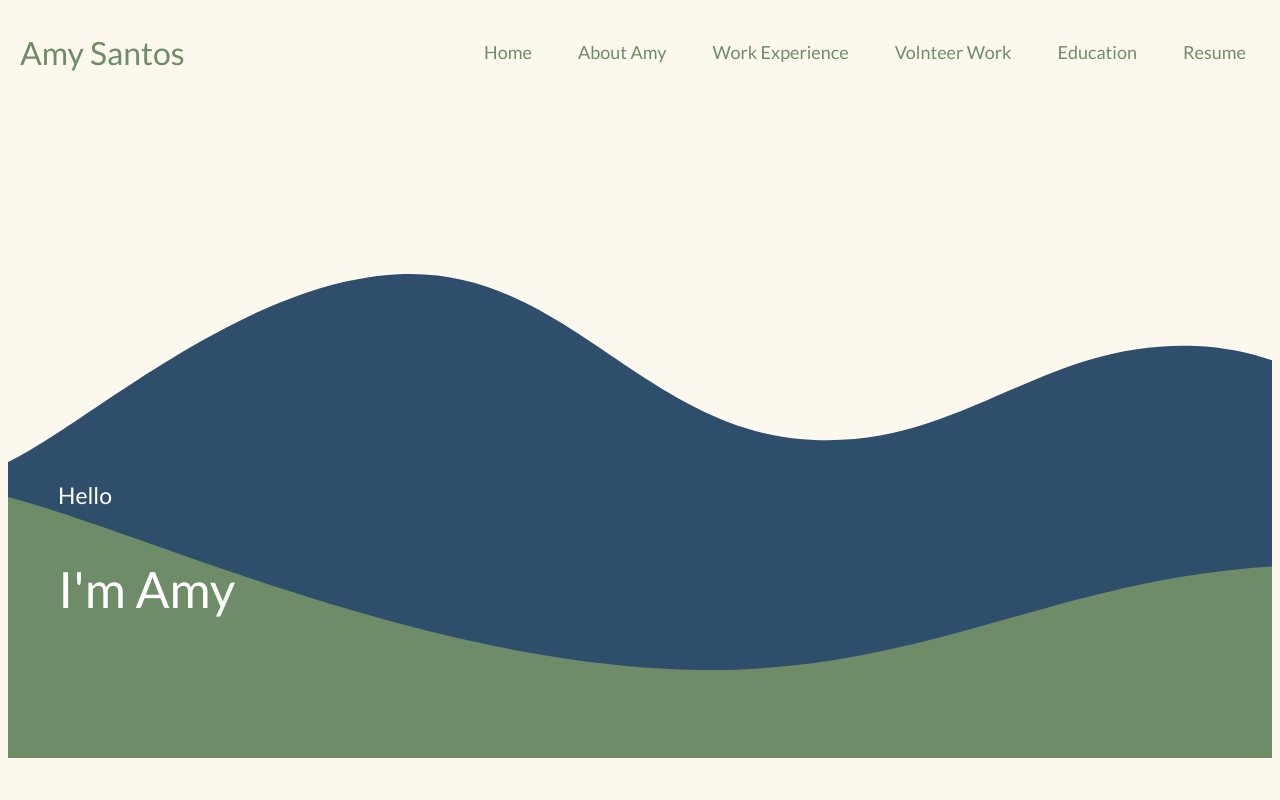
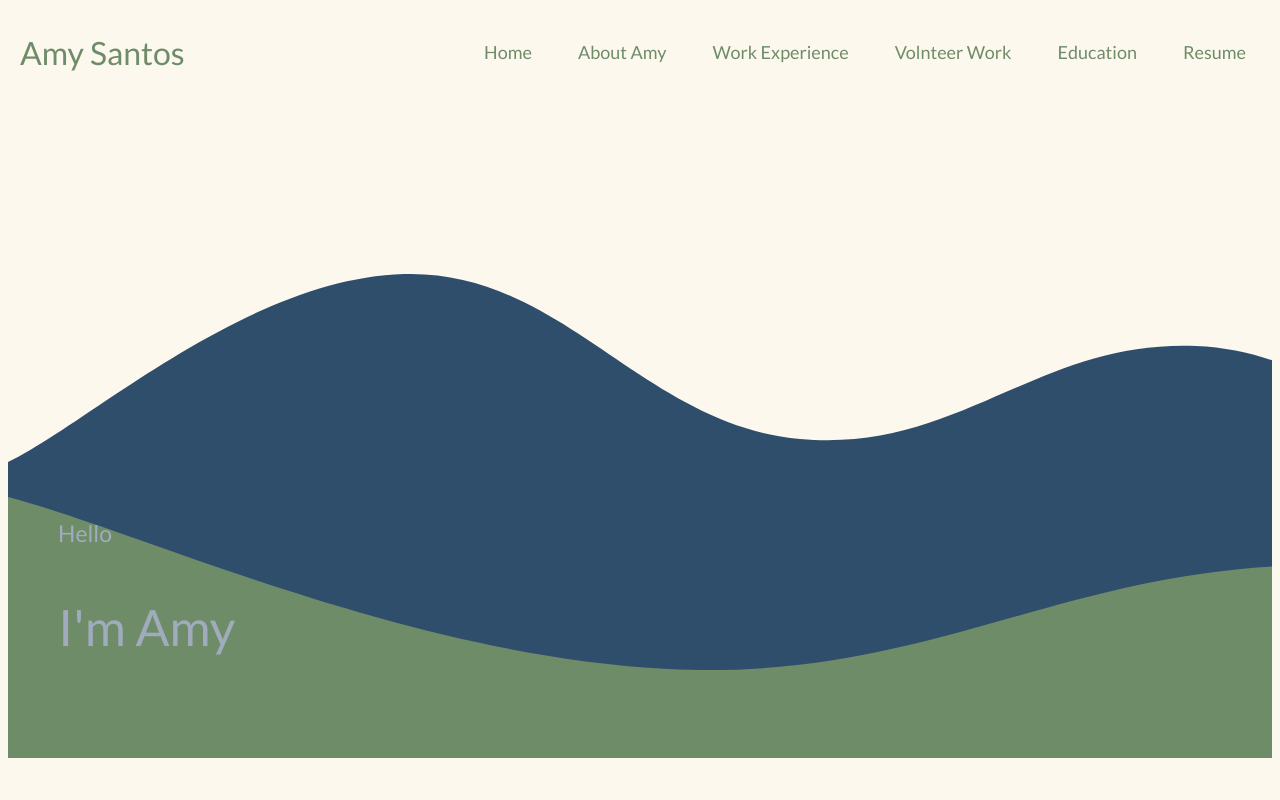
Before and after one commit to AmySantos/AmySantos.github.io, a plain HTML site: page index.html in a window 1280 px wide. Shown: the top 800 px of the page. Drawn offline with nearby package versions, Linux system fonts and the light colour scheme.

Commit message:
edit color of text

```diff
--- a/index.html
+++ b/index.html
@@ -49,11 +49,12 @@
 
     <section class="container1" id="page-top" style="background-image: url('./Files/Wave.svg');">
         <div class="left-text">
+            <br><br>
             <div class="hi">
-                <p>Hello</p>
+                <p  style="color: #A0ACBD;"">Hello</p>
             </div>
             <div class="name">
-                <p>I'm Amy</p>
+                <p style="color: #a0acbd;">I'm Amy</p>
                 <p style="font-size: 25px;">
 
                 </p>
```
